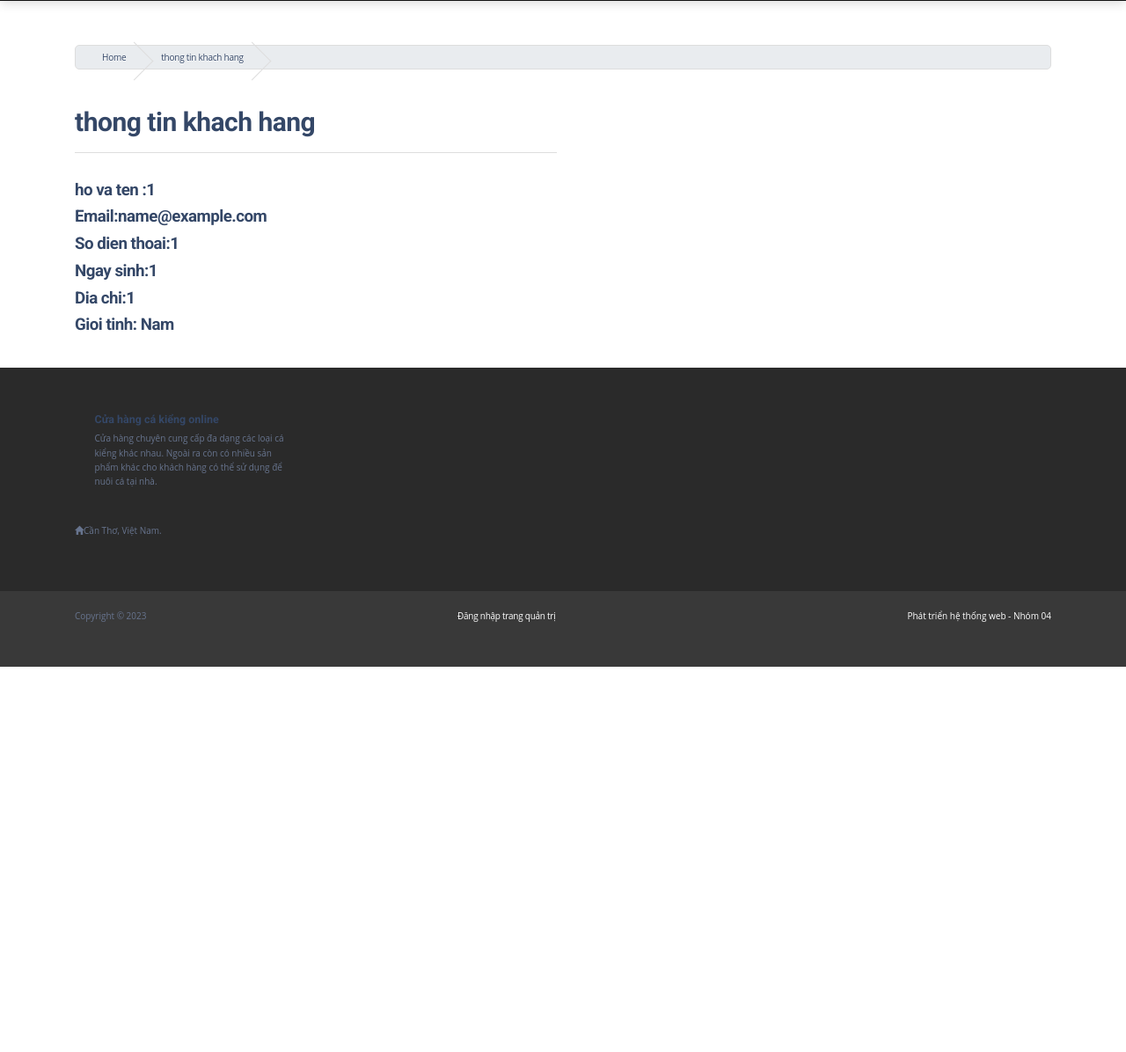
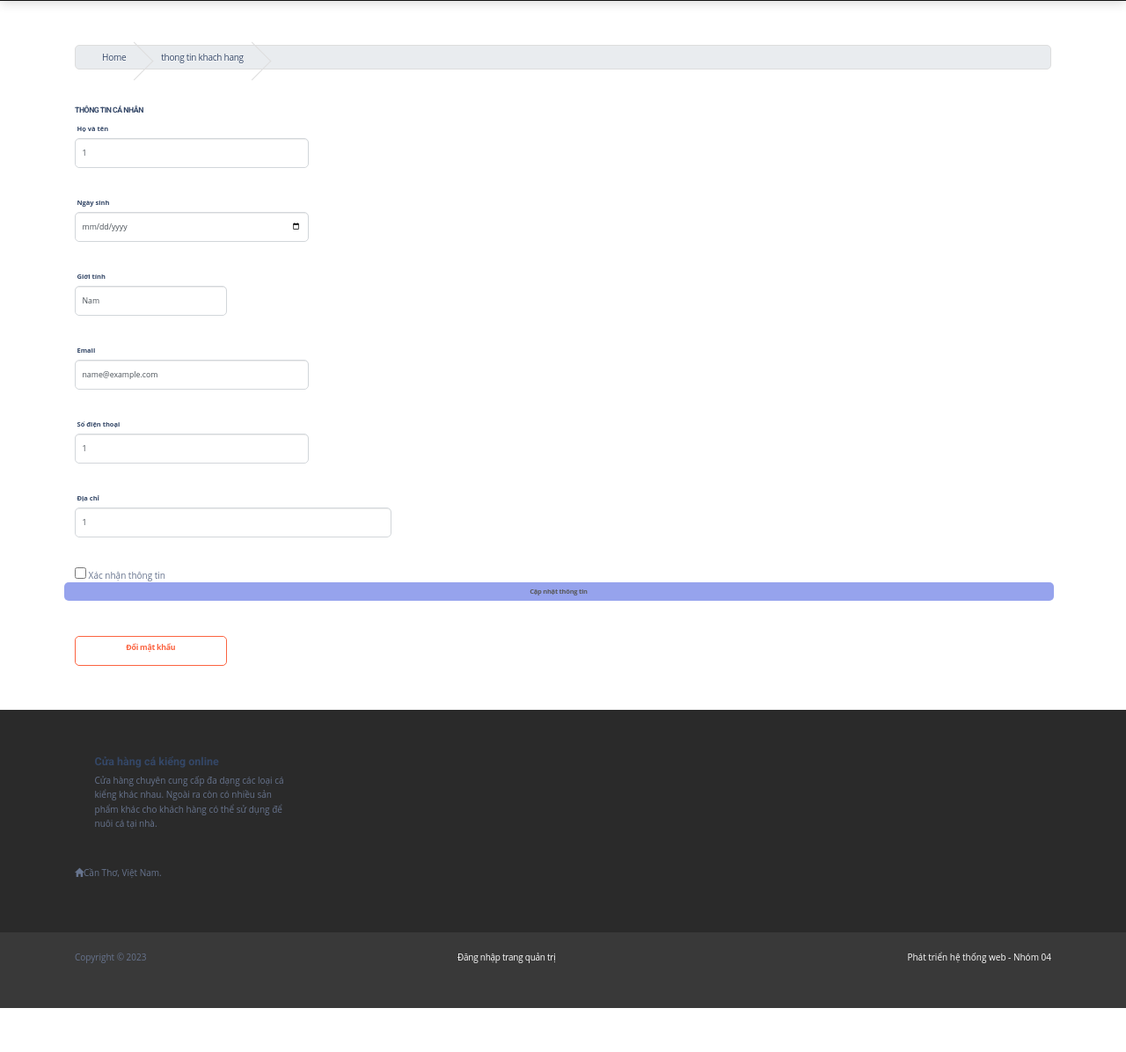
Before and after one commit to zink-ndp/FishStore, a PHP site: page /MobileShop/ttkh.php in a window 1280 px wide. Shown: the part 574-1770 px from the top of the page at 88% size. Before the commit the page ends 1332 px from the top, so only its background shows below. Run offline with PHP 8.4, Linux system fonts and the light colour scheme; the visitor is signed in with stand-in values (Sample User, id 1); data that the repository does not hold is empty; some libraries are stand-ins or nearby versions; some web fonts are replaced.

Commit message:
update thong tin khach hang

```diff
--- a/account.php
+++ b/account.php
@@ -129,7 +129,7 @@ if(isset($_POST['dangky']))
 							<input type="password" class="form-control" placeholder="Mật khẫu" name="txtem"required >
 						</div>
 						<button type="submit" name="submit" class="btn btn-1" name="login" id="login">Đăng nhập</button>
-					<i>* Bạn chưa có tài khoản? Vui lòng đăng ký.</i>
+					<i style="color:Tomato">* Bạn chưa có tài khoản? Vui lòng đăng ký.</i>
 					</form>
 				</div>
 				<div class="col-md-6">
--- a/ttkh.php
+++ b/ttkh.php
@@ -31,20 +31,85 @@ $name ="Shop Cá Kiểng";
 					</ul>
 				</div>
 			</div>
-			<div class="row">
-				<div class="col-md-6">
-					<div class="heading"><h2>thong tin khach hang</h2></div>
-                    <?php
-                    echo '<h3>ho va ten :'.$_SESSION['name'].'</h3>';
-                    echo '<h3>Email:'.$_SESSION['email'].'</h3>';
-                    echo '<h3>So dien thoai:'.$_SESSION['sdt'].'</h3>';
-                    echo '<h3>Ngay sinh:'.$_SESSION['date'].'</h3>';
-                    echo '<h3>Dia chi:'.$_SESSION['location'].'</h3>';
-                    if($_SESSION['sex']='m') echo '<h3>Gioi tinh: Nam</h3>';
-                    else echo '<h3>Gioi tinh: Nu</h3>';
-                    ?>
+		<form action="capnhatttkh.php" method="post">
+		<input type="hidden" name="khid" value="<?php echo $_SESSION['id']; ?>">
+		<div class="card-body">
+                <h1 class="text-uppercase text-sm mt-2">Thông tin cá nhân</h1>
+                <div class="row">
+                  <div class="col-md-3">
+                      <label for="example-text-input" class="form-control-label">Họ và tên</label>
+                      <input class="form-control" type="text" name="khname" value="<?php echo $_SESSION['name']; ?>">
+                    </div>
+                  </div>
+				  <div class="row">
+                  <div class="col-md-3">
+                      <label for="example-text-input" class="form-control-label">Ngày sinh</label>
+                      <input type="date" name="khbirth" id="birth" class="form-control" value="<?php echo $_SESSION['date']; ?>">
+                    </div>
+                	</div>
+					<div class="row">
+				  <div class="col-md-2">
+                      <label for="example-text-input" class="form-control-label">Giới tính</label>
+                      <select class="form-control" name="khsex" id="sex">
+                        <option value="<?php echo $_SESSION['sex']; ?>" selected hidden>
+                          <?php
+                              if($_SESSION['sex']=='m'){
+                                  ?>Nam<?php
+                              } else {
+                                  ?>Nữ<?php
+                              }
+                          ?>
+                        </option>
+                        <option value="m">Nam</option>
+                        <option value="f">Nữ</option>
+                      </select>
+                  </div>
+				</div>
+				<div class="row">
+                  <div class="col-md-3">
+                      <label for="example-text-input" class="form-control-label">Email</label>
+                      <input class="form-control" type="email" name="khmail" value="<?php echo $_SESSION['email']; ?>">
+                    </div>
+				</div>
+				<div class="row">
+                  <div class="col-md-3">
+                      <label for="example-text-input" class="form-control-label">Số điện thoại</label>
+                      <input class="form-control" type="text" name="khphone" value="<?php echo $_SESSION['sdt']; ?>">
+                    </div>
+                </div>
+				<div class="row">
+                  <div class="col-md-4">
+                      <label for="example-text-input" class="form-control-label">Địa chỉ</label>
+					  <input class="form-control" type="text" name="khposition" value="<?php echo $_SESSION['location']; ?>">
+                    </div>
+				</div>
 			</div>
-		</div>
+                <div class="row">
+                  <div class="col-md-12">
+                        <input type="checkbox" id="check" onchange="toggleButton()"> <span>Xác nhận thông tin</span>
+                        <div class="row">
+                          <button type="submit" id="button" disabled class="ms-n2 btn btn-primary btn-sm ms-auto">Cập nhật thông tin</button>
+                        </div>
+                  </div>
+                  <script>
+                      function toggleButton() {
+                        var checkbox = document.getElementById("check");
+                        var button = document.getElementById("button");
+                        if (checkbox.checked) {
+                          button.disabled = false;
+                        } else {
+                          button.disabled = true;
+                        }
+                      }
+                    </script>
+                  <div class="col-md-2">
+                    <div class="form-group">
+                    <!-- <input class="form-control btn btn-outline-warning text-warning" type="button" value="Đổi mật khẩu"> -->
+                      <a href="doimk.php" class="form-control btn btn-outline-warning text-warning">Đổi mật khẩu</a>
+                    </div>
+                  </div>
+              </div>
+					</form>
 	</div>
 	<?php
 	include "footer.php"
```
Also changed, not shown: capnhatttkh.php (added, +36 -0 lines), contact.php (+7 -0 lines).
